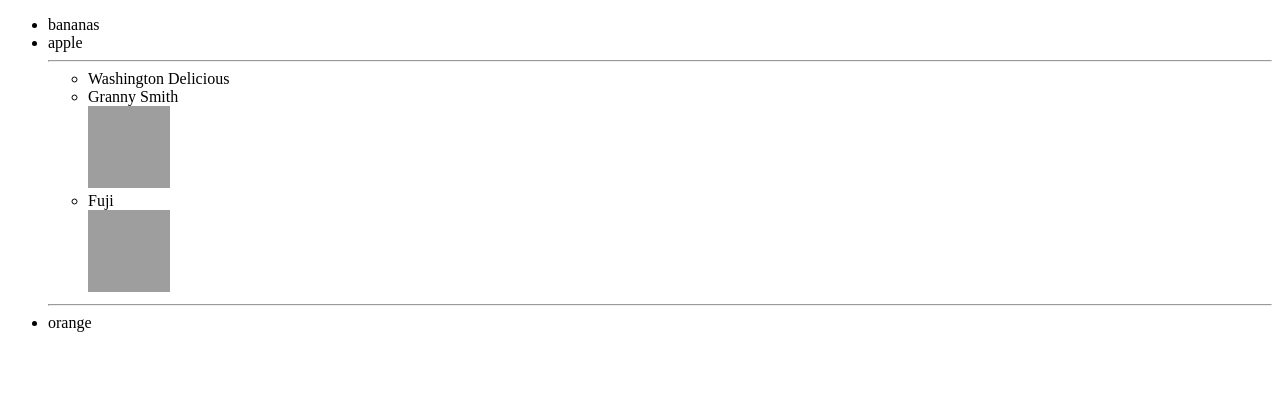
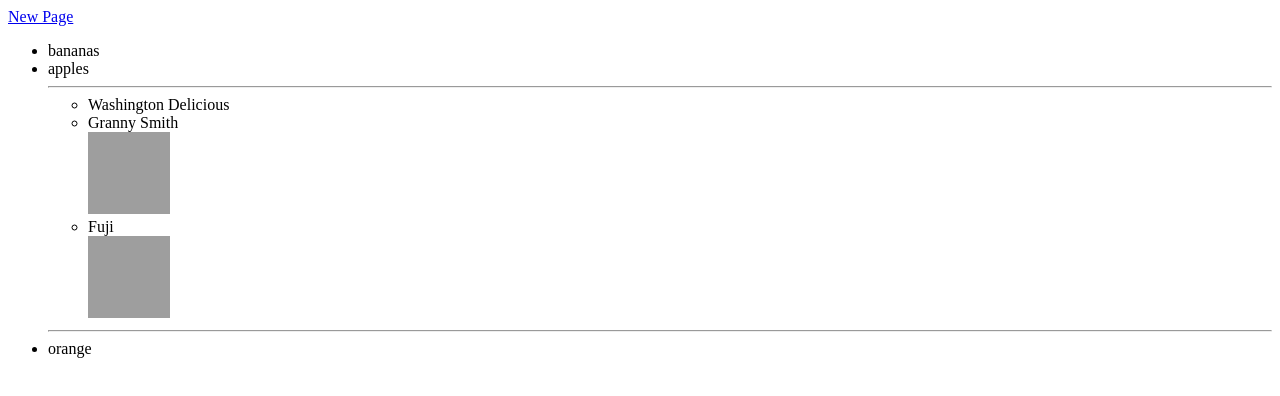
Before and after one commit to Billoncho/The-Complete-Web-Developer-01, a plain HTML site: page index.html in a window 1280 px wide. Drawn offline with Linux system fonts and the light colour scheme; grey boxes are pictures that could not be loaded.

Commit message:
Learned to add anchor tags and why the first page is named index.html

```diff
--- a/index.html
+++ b/index.html
@@ -6,9 +6,10 @@
 </head>
 
 <body>
+	<a href="newPage.html">New Page</a>
 	<ul>
 		<li>bananas</li>
-		<li>apple</li><hr>
+		<li>apples</li><hr>
 		<ul>
 			<li>Washington Delicious</li>
 			<li>Granny Smith</li>
```
Also changed, not shown: newPage.html (added, +12 -0 lines).
